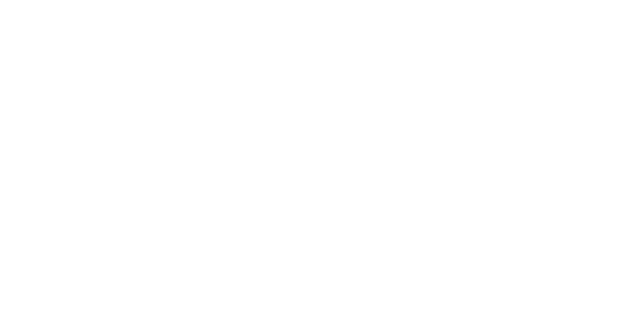
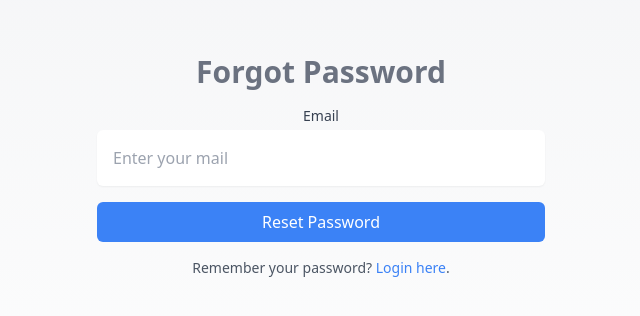
Before and after one commit to spydtech/EonlineCource, a React (Create React App) app: page /ForgotPassword in a window 1280 px wide. Before the commit this address had no page. Shown: the part 234-550 px from the top of the page, without its empty margins (319-959 px from the left). Built offline with nearby package versions, Linux system fonts and the light colour scheme.

Commit message:
ForgotPassword_Page

```diff
--- a/src/App.js
+++ b/src/App.js
@@ -7,6 +7,7 @@
 import { Dropdown } from "flowbite-react";
 import Profile from "./Components/Profile/Profile"
 import Settings from "./Components/Profile/Settings";
+import ForgotPassword from "./Components/Login/ForgotPassword";
 
 function App() {
   return (
@@ -16,6 +17,7 @@
           <Route path="/" element={<Home />} />
           <Route path="/Certificates" element={<Certificates />} />
           <Route path="/Login" element={<Login />} />
+          <Route path="/ForgotPassword" element={<ForgotPassword />} />
 
           <Route path="/SignUp" element={<SignUp />} />
           <Route path="/Profile" element={<Profile />} />
--- /dev/null
+++ b/src/Components/Login/ForgotPassword.jsx
@@ -0,0 +1,45 @@
+import { useState } from 'react';
+import React from 'react';
+import { Link } from 'react-router-dom';
+
+
+const ForgotPassword = () => {
+    const [email, setEmail] = useState('');
+
+    const handleForgotPassword = (e) => {
+        e.preventDefault();
+        // Send password reset email logic
+        console.log('Sending password reset email to:', email);
+    };
+
+    return (
+        <div className="bg-cover min-h-screen flex items-center justify-center relative">
+            <div className="absolute inset-0 bg-gradient-to-b from-gray-200 to-transparent opacity-50"></div>
+            <div className="container mx-auto text-center relative z-10">
+                <h2 className="text-3xl font-bold text-gray-500 mb-4">Forgot Password</h2>
+                <form onSubmit={handleForgotPassword} className="mt-4 max-w-md mx-auto">
+                    <div className="mb-4">
+                        <label htmlFor="email" className="block text-sm font-medium text-gray-700">Email</label>
+                        <input
+                            type="email"
+                            id="email"
+                            name="email"
+                            value={email}
+                            onChange={(e) => setEmail(e.target.value)}
+                            className="mt-1 block w-full rounded-md p-4 border-gray-800 shadow-sm focus:border-blue-500 focus:ring focus:ring-blue-500 focus:ring-opacity-50"
+                            required placeholder='Enter your mail'
+                        />
+                    </div>
+                    <button type="submit" className="w-full bg-blue-500 text-white py-2 px-4 rounded-md hover:bg-blue-600">
+                        Reset Password
+                    </button>
+                </form>
+                <p className="mt-4 text-sm text-gray-600">
+                    Remember your password? <Link to="/login" className="text-blue-500 hover:underline">Login here</Link>.
+                </p>
+            </div>
+        </div>
+    );
+};
+
+export default ForgotPassword;
--- a/src/Components/Login/Login.jsx
+++ b/src/Components/Login/Login.jsx
@@ -3,11 +3,13 @@
 import axios from 'axios';
 import { GoogleLogin } from 'react-google-login';
 import Navbar from '../Navbar';
+import { useNavigate } from "react-router-dom"
 
 function Login() {
 
   const [email, setEmail] = useState('');
   const [password, setPassword] = useState('');
+  const navigate = useNavigate
 
   const responseGoogle = (response) => {
     console.log(response);
@@ -31,10 +33,21 @@
     e.preventDefault();
 
     try {
-        const response = await axios.post('http://localhost:3000/api/login', {
+      const response = await axios.post('http://localhost:3465/api/v1/employee/login', {
+        email: email,
+        password: password,
+      }).then((res) => {
+        console.log(res.data)
 
-          email,
-          password,
+        if (res.data.message === "Email not exits") {
+          alert("Email not exits");
+        } else if (res.data.message === "Login Success") {
+
+          navigate('/');
+        }
+        else {
+          alert("Incorrect Email or Password");
+        }
       });
 
       // Handle success response
@@ -57,9 +70,6 @@
               <h1 class="text-xl font-bold leading-tight tracking-tight text-gray-900 md:text-2xl dark:text-white">
                 Sign in to your account
               </h1>
-
-
-
 
 
               <form id="connect-google-button" onSubmit={handleGoogleSignIn} method="POST" action="">
@@ -104,7 +114,7 @@
                       <label for="remember" class="text-gray-500 dark:text-gray-300">Remember me</label>
                     </div>
                   </div>
-          <a href="" class="text-sm font-medium text-teal-600 hover:underline dark:text-teal-500">Forgot password?</a>
+                  <a href="" class="text-sm font-medium text-teal-600 hover:underline dark:text-teal-500"><Link to="/forgotPassword">Forgot password?</Link></a>
                 </div>
 
                 <button type="submit" class="text-white bg-teal-600 py-1.5 px-4 rounded font-bold w-full">
```
Lines whose indentation alone changed are shown as unchanged.
